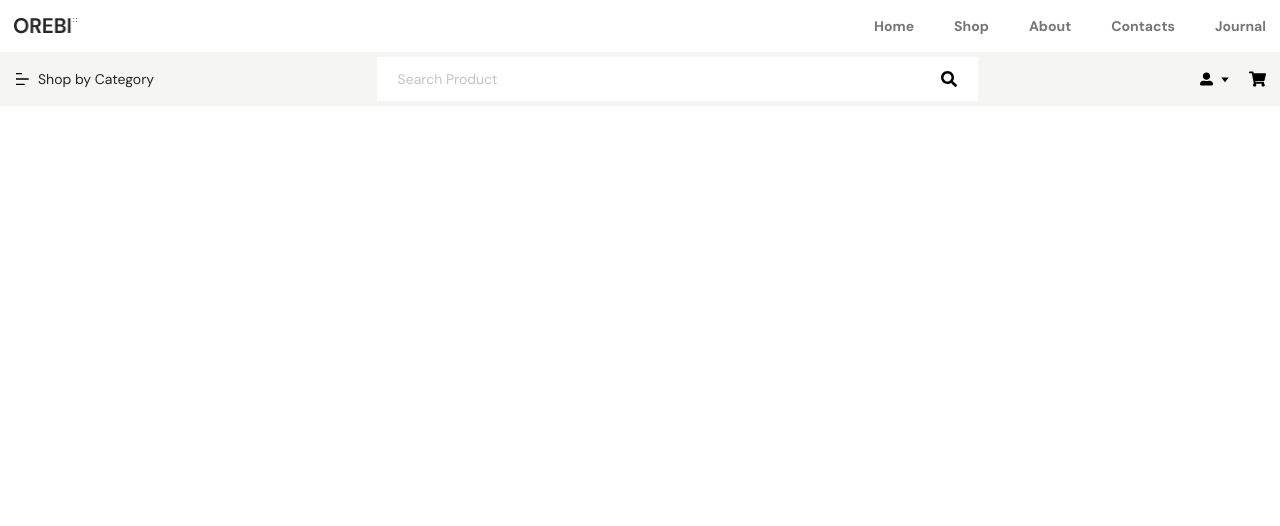
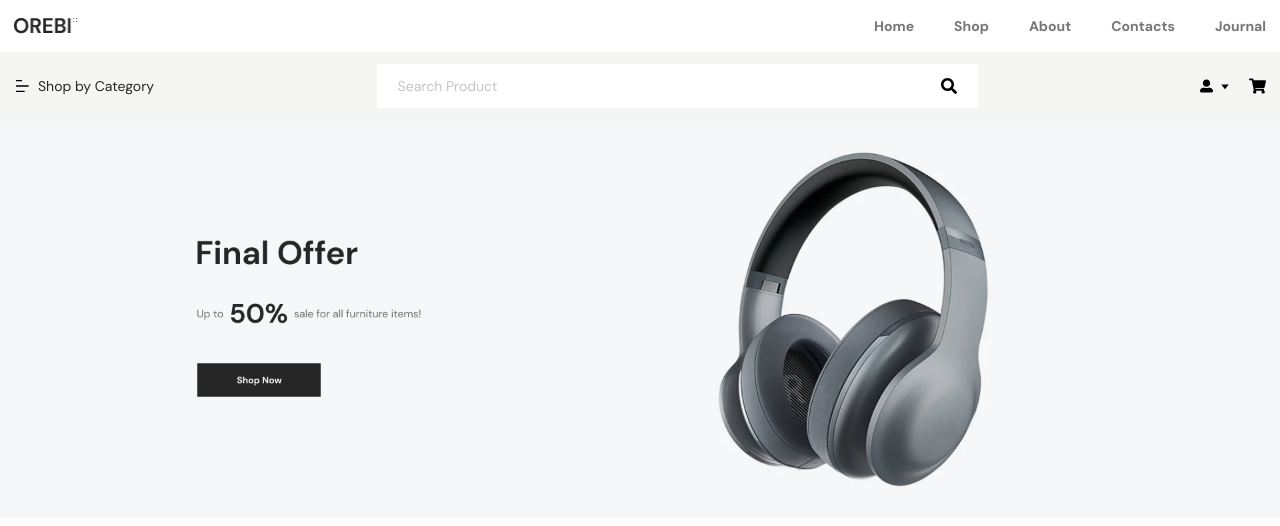
Before and after one commit to AK-Polash/oreby, a React (Create React App) app: page / in a window 1280 px wide. Shown: the top 526 px of the page. Built offline with nearby package versions, Linux system fonts and the light colour scheme.

Commit message:
react slick added & changed the padding of Header for xl device

```diff
--- a/package.json
+++ b/package.json
@@ -11,6 +11,8 @@
     "react-icons": "^4.7.1",
     "react-router-dom": "^6.4.5",
     "react-scripts": "5.0.1",
+    "react-slick": "^0.29.0",
+    "slick-carousel": "^1.8.1",
     "web-vitals": "^2.1.4"
   },
   "scripts": {
--- a/src/App.js
+++ b/src/App.js
@@ -6,11 +6,12 @@ import {
   createRoutesFromElements,
 } from "react-router-dom";
 import RootLayout from "./components/layout/RootLayout";
+import Home from "./pages/Home";
 
 let router = createBrowserRouter(
   createRoutesFromElements(
     <Route path="/" element={<RootLayout />}>
-      <Route />
+      <Route index element={<Home />}></Route>
     </Route>
   )
 );
--- /dev/null
+++ b/src/components/layout/Banner.js
@@ -0,0 +1,45 @@
+import React from "react";
+import Image from "./Image";
+import Slider from "react-slick";
+import "slick-carousel/slick/slick.css";
+
+const Banner = () => {
+  const settings = {
+    arrows: false,
+    dots: false,
+    infinite: true,
+    speed: 500,
+    slidesToShow: 1,
+    slidesToScroll: 1,
+  };
+
+  return (
+    <>
+      <Slider {...settings}>
+        <div className="w-full">
+          <Image
+            className="w-full"
+            source="assets/banner_one.png"
+            alt="banner one"
+          />
+        </div>
+        <div className="w-full">
+          <Image
+            className="w-full"
+            source="assets/banner_one.png"
+            alt="banner two"
+          />
+        </div>
+        <div className="w-full">
+          <Image
+            className="w-full"
+            source="assets/banner_one.png"
+            alt="banner three"
+          />
+        </div>
+      </Slider>
+    </>
+  );
+};
+
+export default Banner;
--- a/src/components/layout/Header.js
+++ b/src/components/layout/Header.js
@@ -44,7 +44,7 @@ const Header = () => {
 
   return (
     <>
-      <div className="w-full bg-flat py-0 lg:py-[5px] 2xl:py-[25px]">
+      <div className="w-full bg-flat py-0 lg:py-[5px] xl:py-3 2xl:py-[25px]">
         <Container>
           <Flex className="flex items-center justify-between gap-x-[10px]">
             <Dropdown className="relative" dropRef={categoryRef}>
--- a/src/components/layout/RootLayout.js
+++ b/src/components/layout/RootLayout.js
@@ -1,12 +1,14 @@
 import React from "react";
 import Navbar from "./Navbar";
 import Header from "./Header";
+import { Outlet } from "react-router-dom";
 
 const RootLayout = () => {
   return (
     <>
       <Navbar />
       <Header />
+      <Outlet />
     </>
   );
 };
--- /dev/null
+++ b/src/pages/Home.js
@@ -0,0 +1,12 @@
+import React from "react";
+import Banner from "../components/layout/Banner";
+
+const Home = () => {
+  return (
+    <>
+      <Banner />
+    </>
+  );
+};
+
+export default Home;
```
Also changed, not shown: public/assets/banner_one.png (added), 1 other file (tests, documents, lock files or other folders).
